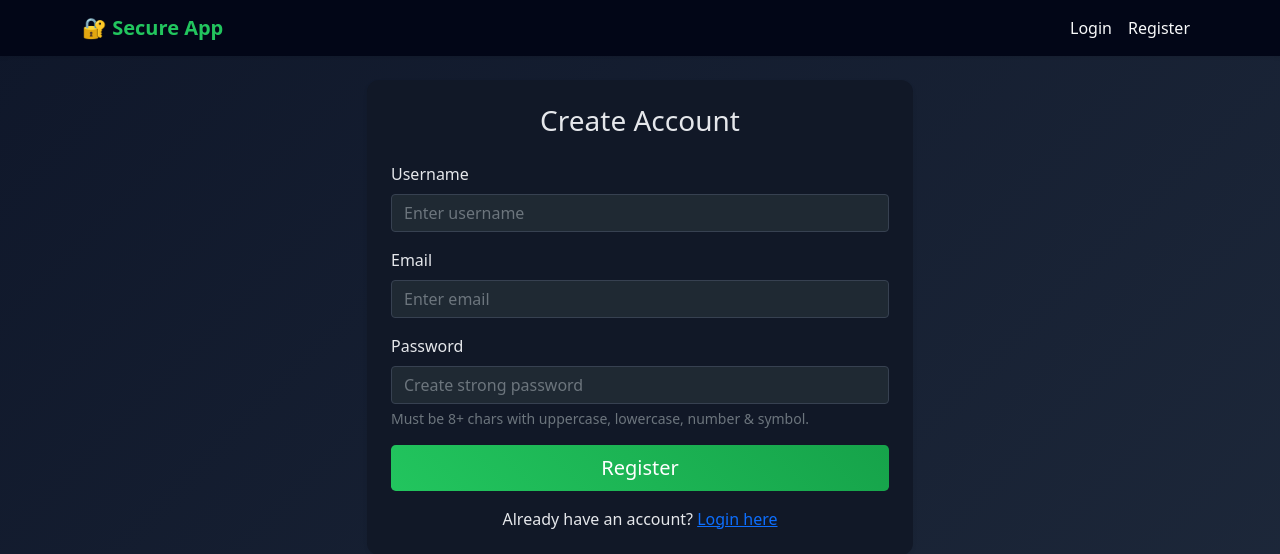
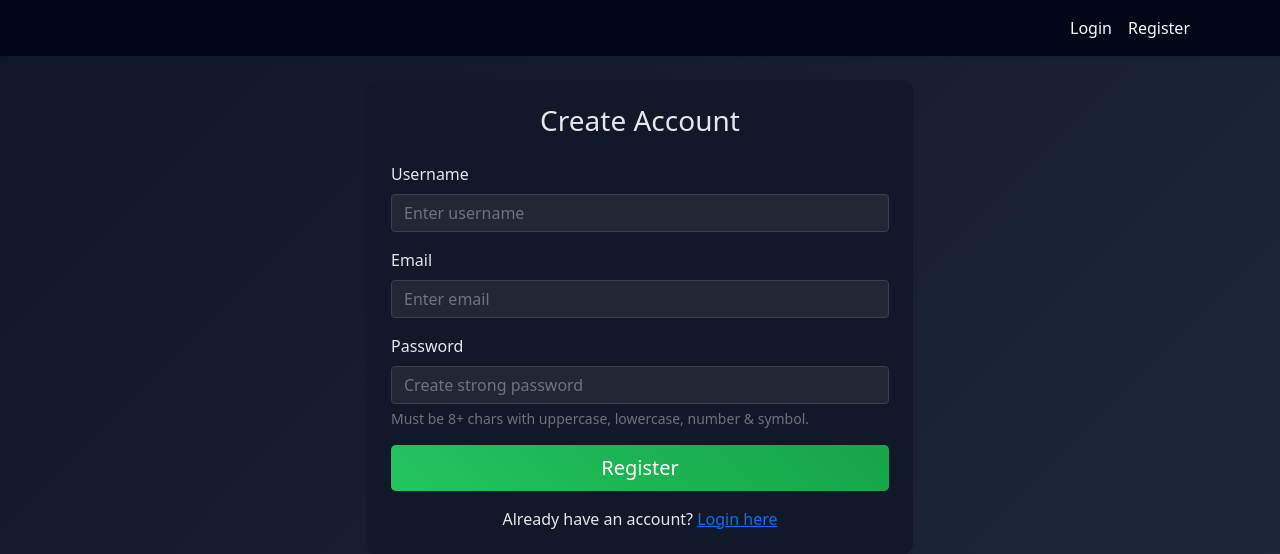
Before and after one commit to devanshibirla20/Secure-Web-App, a Flask app: page /register in a window 1280 px wide. Shown: the top 554 px of the page. Run offline with Flask 3, Linux system fonts and the light colour scheme; some libraries are stand-ins or nearby versions.

Commit message:
Update base.html

```diff
--- a/templates/base.html
+++ b/templates/base.html
@@ -5,16 +5,12 @@
     <meta name="viewport" content="width=device-width, initial-scale=1.0">
     <title>Secure Web App</title>
 
-    <!-- Bootstrap CSS -->
     <link href="https://cdn.jsdelivr.net/npm/bootstrap@5.1.3/dist/css/bootstrap.min.css" rel="stylesheet">
 
-    <!-- Basic CSP -->
     <meta http-equiv="Content-Security-Policy"
           content="default-src 'self';
                    style-src 'self' https://cdn.jsdelivr.net 'unsafe-inline';
                    script-src 'self' https://cdn.jsdelivr.net;">
-
-    <!-- 🔥 Custom Cybersecurity Theme -->
     <style>
 
         body {
@@ -74,11 +70,10 @@
 
 <body>
 
-<!-- NAVBAR -->
 <nav class="navbar navbar-expand-lg navbar-dark shadow-sm">
     <div class="container">
         <a class="navbar-brand fw-bold" href="{{ url_for('dashboard') }}">
-             🔐 Secure App
+
         </a>
 
         <div class="navbar-nav ms-auto">
@@ -93,10 +88,8 @@
     </div>
 </nav>
 
-<!-- MAIN CONTENT -->
 <div class="container mt-4">
 
-    <!-- FLASH MESSAGES -->
     {% with messages = get_flashed_messages(with_categories=true) %}
         {% if messages %}
             {% for category, message in messages %}
@@ -111,12 +104,10 @@
     {% block content %}{% endblock %}
 </div>
 
-<!-- FOOTER -->
 <footer class="text-center mt-5 mb-3">
     <small>© 2026 Secure Web App | Developed by Devanshi Birla </small>
 </footer>
 
-<!-- Bootstrap JS -->
 <script src="https://cdn.jsdelivr.net/npm/bootstrap@5.1.3/dist/js/bootstrap.bundle.min.js"></script>
 
 </body>
```
